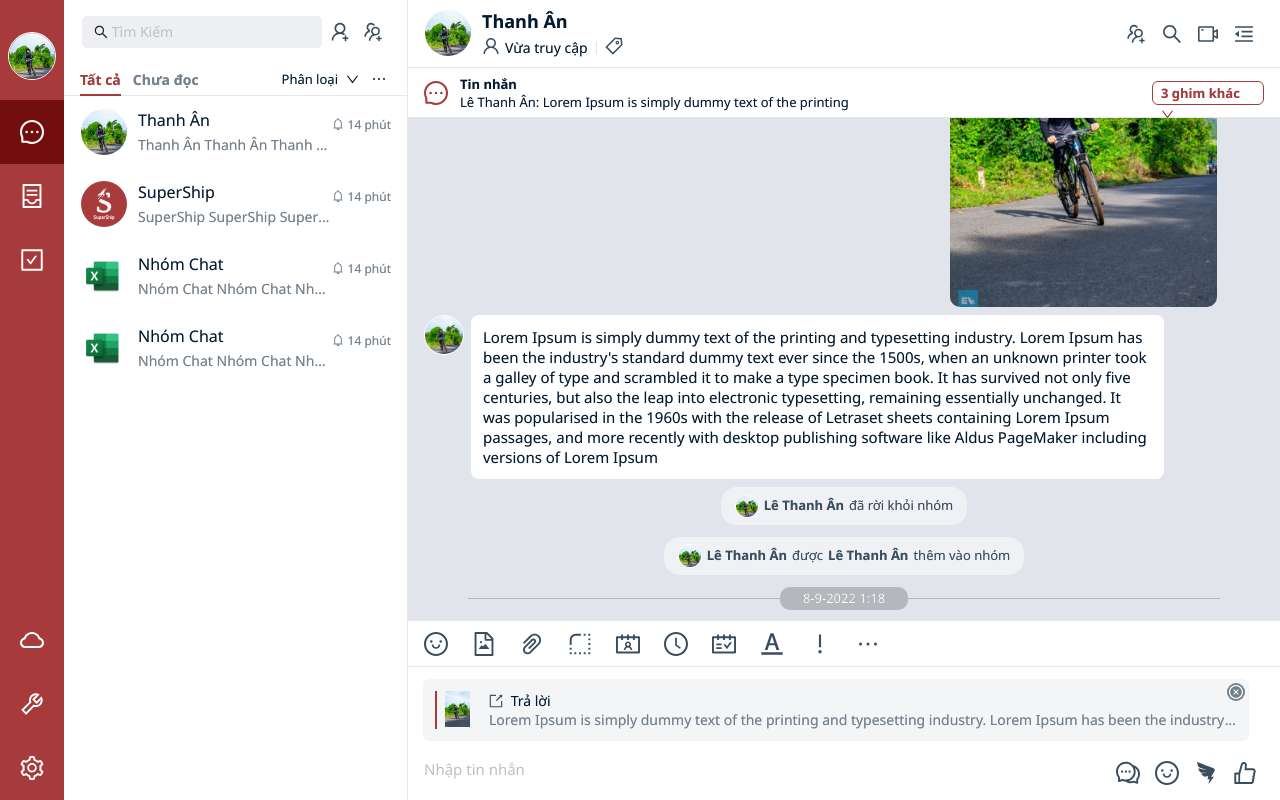
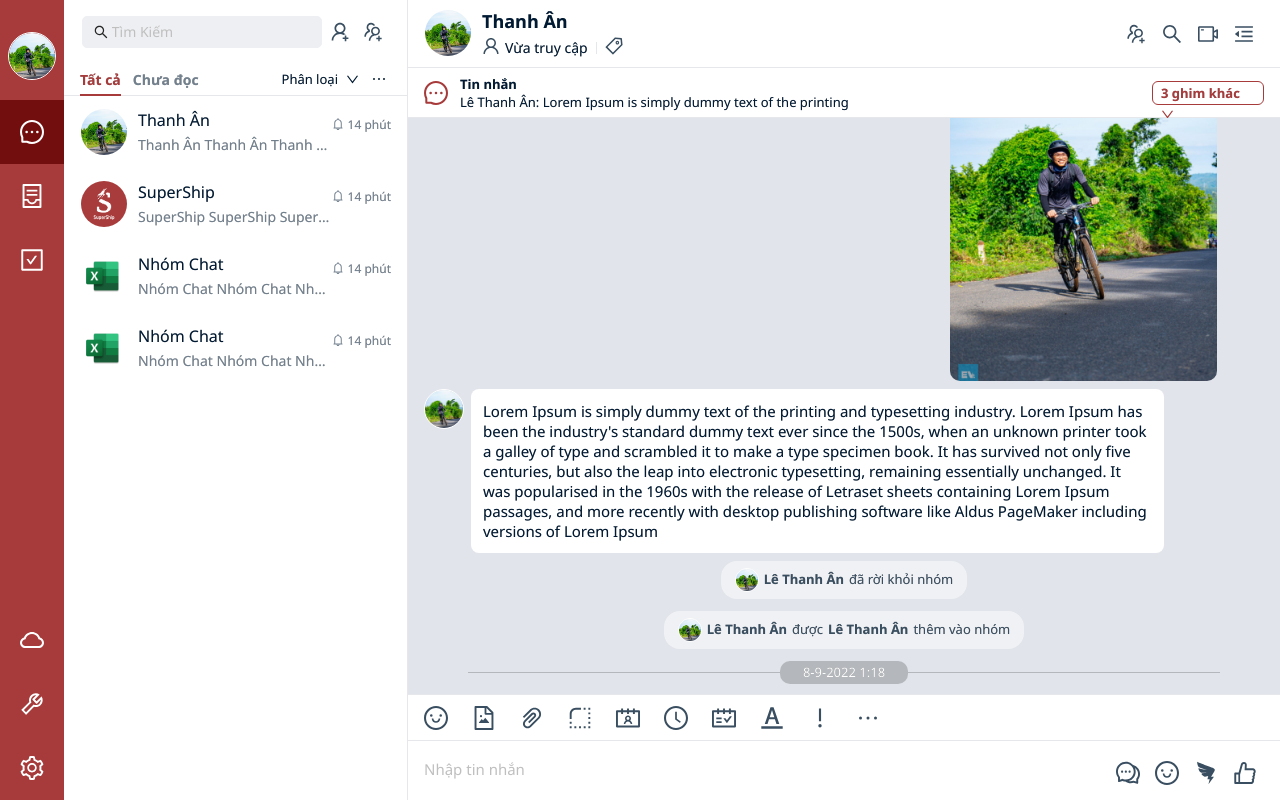
Before and after one commit to thanhan11315/Chat, a React (Create React App) app: page / in a window 1280 px wide. Built offline with nearby package versions, Linux system fonts and the light colour scheme.

Commit message:
answer hover icon

```diff
--- a/src/components/answerInput/AnswerInput.css
+++ b/src/components/answerInput/AnswerInput.css
@@ -0,0 +1,81 @@
+.answer-input-box {
+  margin: 12px 15px 0;
+  background-color: var(--NG10);
+  border: none;
+  padding: 12px;
+  min-width: 150px;
+  border-radius: 6px;
+  position: relative;
+  margin-bottom: 5px;
+}
+
+.answer-input-box:hover {
+  background-color: var(--lst-item-hover);
+}
+.answer-input-box .border-right {
+  width: 2px;
+  min-width: 2px;
+  background-color: var(--B60);
+  margin-right: 8px;
+  height: 40px;
+}
+.answer-input-box .answer-image {
+  min-width: 36px;
+  height: 36px;
+  margin-right: 8px;
+  display: flex;
+  align-items: center;
+}
+.answer-input-box .answer-image img,
+.answer-input-box .answer-image video {
+  height: 36px;
+}
+
+.answer-input-box .answer-content {
+  overflow: hidden;
+}
+.answer-input-box .answer-content .answer {
+  user-select: none;
+}
+
+.answer-input-box .answer-content .answer .anticon svg {
+  font-size: 14px;
+  width: 14px;
+  height: 14px;
+  margin-right: 4px;
+  color: var(--NG80);
+}
+.answer-input-box .answer-content .content {
+  color: var(--text-quote);
+  user-select: none;
+  overflow: hidden;
+  text-overflow: ellipsis;
+  white-space: nowrap;
+}
+
+.answer-input-box .delete {
+  width: 18px;
+  height: 18px;
+  cursor: pointer;
+  background-color: var(--N80);
+  position: absolute;
+  top: 4px;
+  right: 4px;
+  display: flex;
+  align-items: center;
+  justify-content: center;
+  border-radius: 50%;
+}
+
+.answer-input-box .delete:hover {
+  background-color: var(--B60);
+}
+
+.answer-input-box .delete .anticon svg {
+  font-weight: 400;
+  color: #fff;
+}
+
+.content-chat .answer-input-box .delete {
+  display: none;
+}
--- a/src/components/answerInput/Answerinput.js
+++ b/src/components/answerInput/Answerinput.js
@@ -1,33 +1,47 @@
 import React from "react";
 import { Row } from "antd";
 import { ExportOutlined, CloseCircleOutlined } from "@ant-design/icons";
-import AvatarAn from "../../assets/images/AvatarAn.jpg";
 import "./AnswerInput.css";
 
-function AnswerInput() {
+function AnswerInput(props) {
   return (
     <Row className="answer-input-box">
       <div className="border-right" />
-      <div className="answer-image">
-        <img alt="img not load" src={AvatarAn} />
-      </div>
+      {props.answerInputValue.type === "image" ? (
+        <div className="answer-image">
+          <img alt="img not load" src={props.answerInputValue.url} />
+        </div>
+      ) : props.answerInputValue.type === "video" ? (
+        <div className="answer-image">
+          <video alt="video not load" src={props.answerInputValue.url} />
+        </div>
+      ) : props.answerInputValue.file ? (
+        <div className="answer-image">
+          <img
+            alt="img not load"
+            src={props.renderImageFile(props.answerInputValue.file.name)}
+          />
+        </div>
+      ) : (
+        ""
+      )}
       <div className="answer-content">
         <div className="answer">
           <ExportOutlined /> Trả lời
         </div>
-        <div className="content">
-          Lorem Ipsum is simply dummy text of the printing and typesetting
-          industry. Lorem Ipsum has been the industry's standard dummy text ever
-          since the 1500s, when an unknown printer took a galley of type and
-          scrambled it to make a type specimen book. It has survived not only
-          five centuries, but also the leap into electronic typesetting,
-          remaining essentially unchanged. It was popularised in the 1960s with
-          the release of Letraset sheets containing Lorem Ipsum passages, and
-          more recently with desktop publishing software like Aldus PageMaker
-          including versions of Lorem Ipsum
-        </div>
+        {props.answerInputValue.type === "image" ? (
+          <div className="content">[Hình ảnh]</div>
+        ) : props.answerInputValue.type === "video" ? (
+          <div className="content">[Video]</div>
+        ) : props.answerInputValue.file ? (
+          <div className="content">
+            {`[File] ${props.answerInputValue.file.name}`}
+          </div>
+        ) : (
+          <div className="content">{props.answerInputValue.content}</div>
+        )}
       </div>
-      <div className="delete">
+      <div className="delete" onClick={() => props.clearAnswerTnputValue()}>
         <CloseCircleOutlined />
       </div>
     </Row>
--- a/src/layouts/DefaultLayout/index.css
+++ b/src/layouts/DefaultLayout/index.css
@@ -615,6 +615,7 @@ li {
   margin-right: 10px;
   cursor: pointer;
   display: none;
+  align-items: center;
 }
 
 #wrapper .box-nav-3 .box-nav-chat .button-phone .anticon svg {
@@ -1458,86 +1459,6 @@ li {
 
 /* answer-input */
 
-.nav-chat .answer-input-box {
-  margin: 12px 15px 0;
-  background-color: var(--NG10);
-  border: none;
-  padding: 12px;
-  min-width: 150px;
-  border-radius: 6px;
-  position: relative;
-}
-
-.nav-chat .answer-input-box:hover {
-  background-color: var(--lst-item-hover);
-}
-
-.nav-chat .answer-input-box .border-right {
-  width: 2px;
-  min-width: 2px;
-  background-color: var(--B60);
-  margin-right: 8px;
-}
-
-.nav-chat .answer-input-box .answer-image {
-  min-width: 36px;
-  height: 36px;
-  margin-right: 8px;
-  display: flex;
-  align-items: center;
-}
-
-.nav-chat .answer-input-box .answer-image img {
-  height: 36px;
-}
-
-.nav-chat .answer-input-box .answer-content {
-  overflow: hidden;
-}
-
-.nav-chat .answer-input-box .answer-content .answer {
-  user-select: none;
-}
-
-.nav-chat .answer-input-box .answer-content .answer .anticon svg {
-  font-size: 14px;
-  width: 14px;
-  height: 14px;
-  margin-right: 4px;
-  color: var(--NG80);
-}
-
-.nav-chat .answer-input-box .answer-content .content {
-  color: var(--text-quote);
-  user-select: none;
-  overflow: hidden;
-  text-overflow: ellipsis;
-  white-space: nowrap;
-}
-
-.nav-chat .answer-input-box .delete {
-  width: 18px;
-  height: 18px;
-  cursor: pointer;
-  background-color: var(--N80);
-  position: absolute;
-  top: 4px;
-  right: 4px;
-  display: flex;
-  align-items: center;
-  justify-content: center;
-  border-radius: 50%;
-}
-
-.nav-chat .answer-input-box .delete:hover {
-  background-color: var(--B60);
-}
-
-.nav-chat .answer-input-box .delete .anticon svg {
-  font-weight: 400;
-  color: #fff;
-}
-
 /* answer-input */
 .wrapper-modal-information .box-profile-action {
   padding-left: 20px;
@@ -1579,7 +1500,7 @@ li {
 
 @media screen and (max-width: 992px) {
   #wrapper .box-nav-3 .box-nav-chat .button-phone {
-    display: block;
+    display: flex;
   }
   #wrapper .box-nav-4 {
     position: absolute;
--- a/src/layouts/DefaultLayout/index.js
+++ b/src/layouts/DefaultLayout/index.js
@@ -92,6 +92,7 @@ function DefaultLayout({ children }) {
   const render = (valueChatReplace) => {
     setValueChats([
       {
+        answer: answerInputValue,
         content: valueChatReplace,
         year: d.getFullYear(),
         month: d.getMonth(),
@@ -103,12 +104,14 @@ function DefaultLayout({ children }) {
     ]);
     console.log([
       {
+        answer: answerInputValue,
         content: valueChatReplace,
         ...date,
       },
       ...valueChats,
     ]);
     setValueChat("");
+    setanswerInputValue("");
   };
 
   const onChangeImage = (e) => {
@@ -459,8 +462,17 @@ function DefaultLayout({ children }) {
     }
   };
 
-  const onClickShareIcon = (value) => {
+  const [answerInputValue, setanswerInputValue] = useState("");
+
+  const onClickAnswerIcon = (value) => {
     console.log(value);
+    setanswerInputValue(value);
+    document.querySelector(".input-chat .ant-input").focus();
+  };
+
+  const clearAnswerTnputValue = () => {
+    setanswerInputValue("");
+    console.log("1");
   };
 
   const onClickRightMouse = (e, value, key) => {
@@ -687,6 +699,7 @@ function DefaultLayout({ children }) {
         </Col>
         <Col className="box-nav-3">
           <Row className="box-nav-chat">
+            <Row>
               <div
                 className="button-phone"
                 onClick={() => {
@@ -728,6 +741,7 @@ function DefaultLayout({ children }) {
                     </div>
                   </Row>
                 </div>
+              </Row>
             </Row>
             <div className="box-2">
               <Row className="icon-title">
@@ -842,7 +856,9 @@ function DefaultLayout({ children }) {
                 >
                   <Row className={`share-response share-response-${key}`}>
                     <div>
-                      <ExportOutlined onClick={() => onClickShareIcon(value)} />
+                      <ExportOutlined
+                        onClick={() => onClickAnswerIcon(value)}
+                      />
                     </div>
                     <div>
                       <ShareAltOutlined />
@@ -943,6 +959,15 @@ function DefaultLayout({ children }) {
                             onClickRightMouse(e, value, key);
                           }}
                         >
+                          {value.answer ? (
+                            <AnswerInput
+                              answerInputValue={value.answer}
+                              clearAnswerTnputValue={clearAnswerTnputValue}
+                              renderImageFile={renderImageFile}
+                            />
+                          ) : (
+                            ""
+                          )}
                           {value.content}
                           <div className="date">
                             {/* {value.date}-{value.month + 1}-{value.year}{" "} */}
@@ -1138,7 +1163,15 @@ function DefaultLayout({ children }) {
             <div className={`nav-chat ${focusInput}`}>
               {/* answer-input */}
 
-              <AnswerInput />
+              {answerInputValue ? (
+                <AnswerInput
+                  answerInputValue={answerInputValue}
+                  clearAnswerTnputValue={clearAnswerTnputValue}
+                  renderImageFile={renderImageFile}
+                />
+              ) : (
+                ""
+              )}
 
               {/* answer-input */}
 
```
Lines whose indentation alone changed are shown as unchanged.
